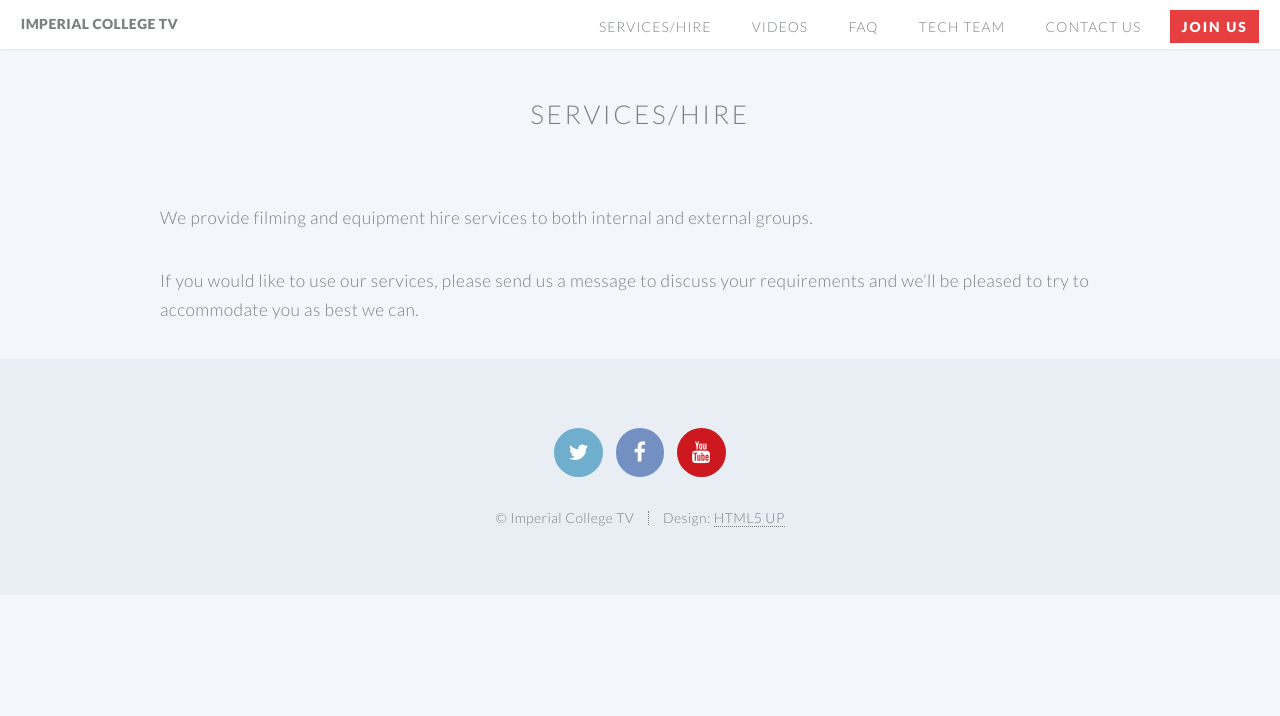
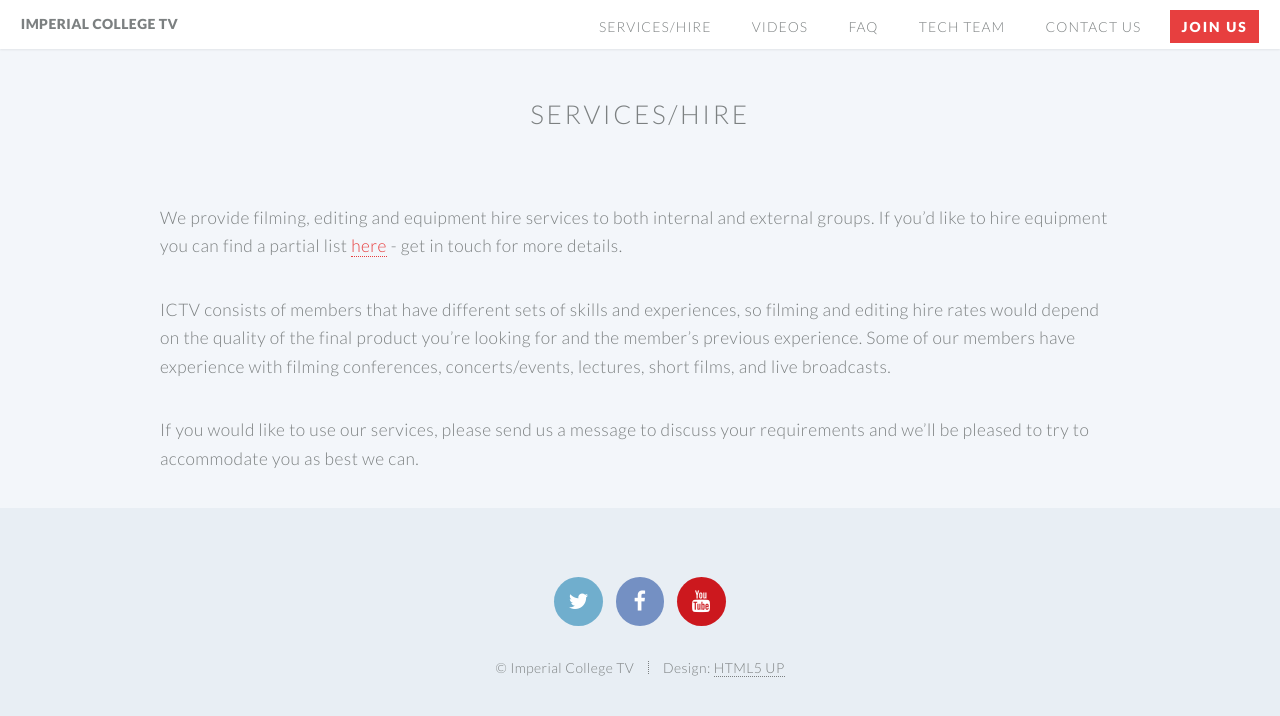
Before and after one commit to fk128/ictv-website, a Jekyll site: the page built from services.md, in a window 1280 px wide. Shown: the top 716 px of the page. Built offline with Jekyll 4.4.1, drawn with Linux system fonts in a browser that asks for light colours.

```diff
--- a/services.md
+++ b/services.md
@@ -4,6 +4,9 @@
 nav: true
 ---
 
-We provide filming and equipment hire services to both internal and external groups.
+We provide filming, editing and equipment hire services to both internal and external groups. If you'd like to hire equipment you can find a partial list [here](https://drive.google.com/open?id=0BzsQuDveh0kzVnlMSDR5MG9DczA) - get in touch for more details.
+
+ICTV consists of members that have different sets of skills and experiences, so filming and editing hire rates would depend on the quality of the final product you're looking for and the member's previous experience.
+Some of our members have experience with filming conferences, concerts/events, lectures, short films, and live broadcasts.
 
 If you would like to use our services, please send us a message to discuss your requirements and we'll be pleased to try to accommodate you as best we can.
```
Also changed, not shown: FAQ.md (+8 -8 lines), index.html (+31 -0 lines).
